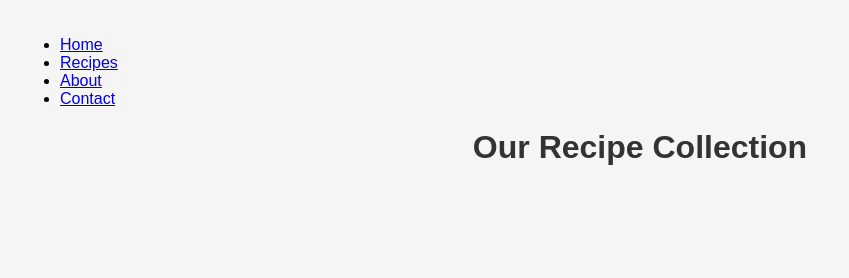
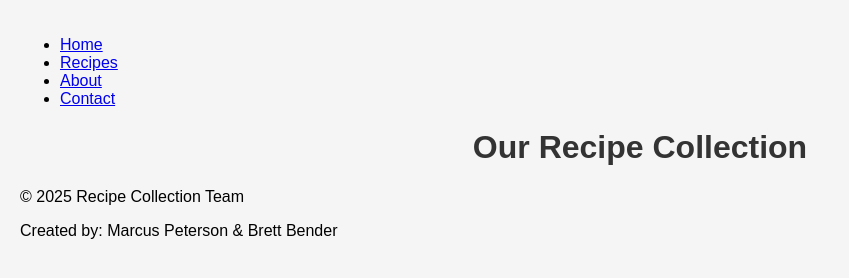
Before and after one commit to petersonm3394/recipe-collection, a plain HTML site: page index.html in a window 1280 px wide. Shown: the whole page, without its empty margins (0-849 px from the left). Drawn offline with Linux system fonts and the light colour scheme.

Commit message:
Add footer with team credits

```diff
--- a/index.html
+++ b/index.html
@@ -5,7 +5,7 @@
     <link rel="stylesheet" href="styles.css">
 </head>
 <body>
-    <nav class = "main-nav">
+    <nav class="main-nav">
         <ul>
             <li><a href="#home">Home</a></li>
             <li><a href="#recipes">Recipes</a></li>
@@ -17,5 +17,9 @@
     <div class="recipe-container">
         <!-- Recipes will be added here -->
     </div>
+    <footer class="main-footer">
+        <p>&copy; 2025 Recipe Collection Team</p>
+        <p>Created by: Marcus Peterson & Brett Bender</p>
+    </footer>
 </body>
 </html>
```
